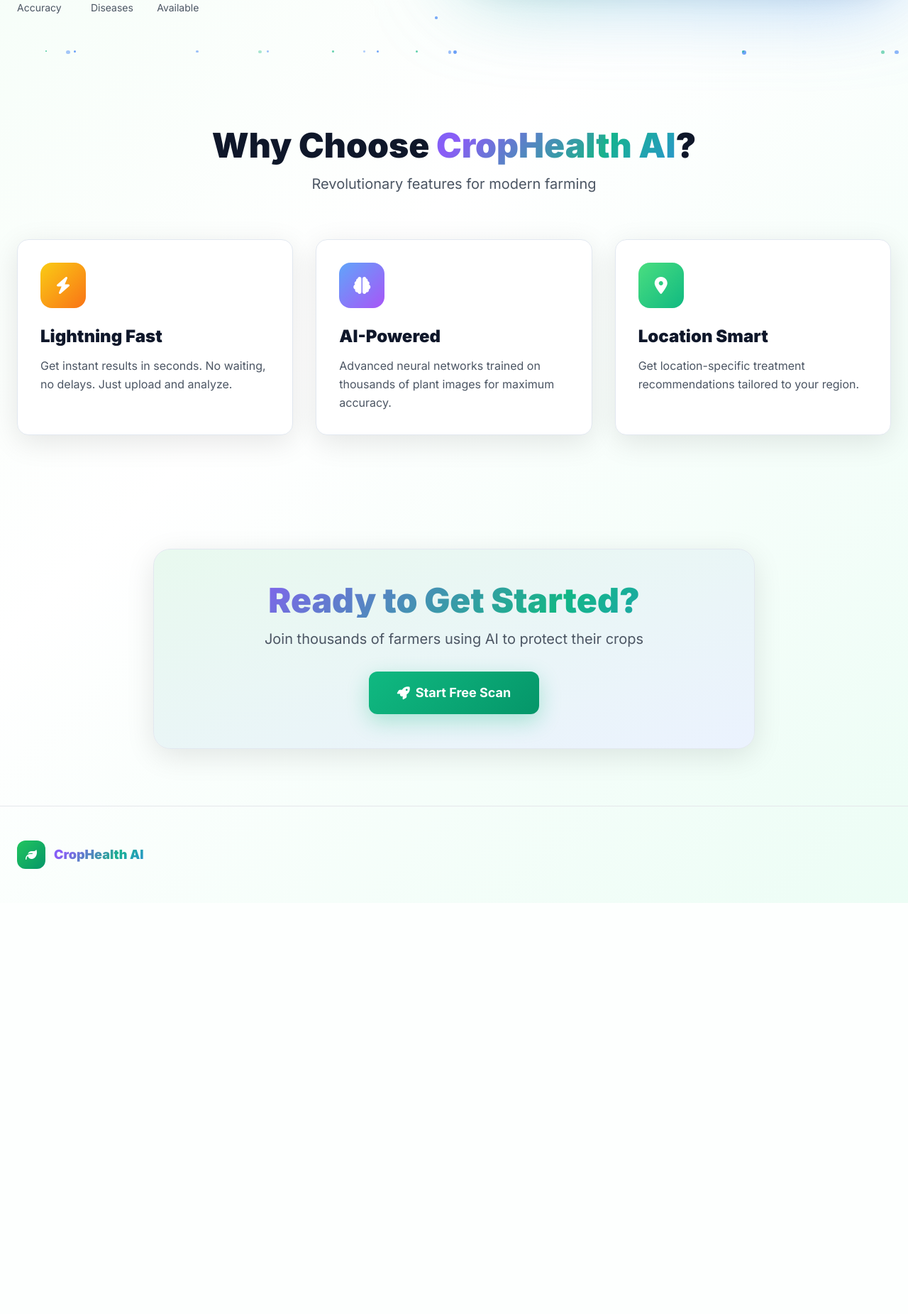
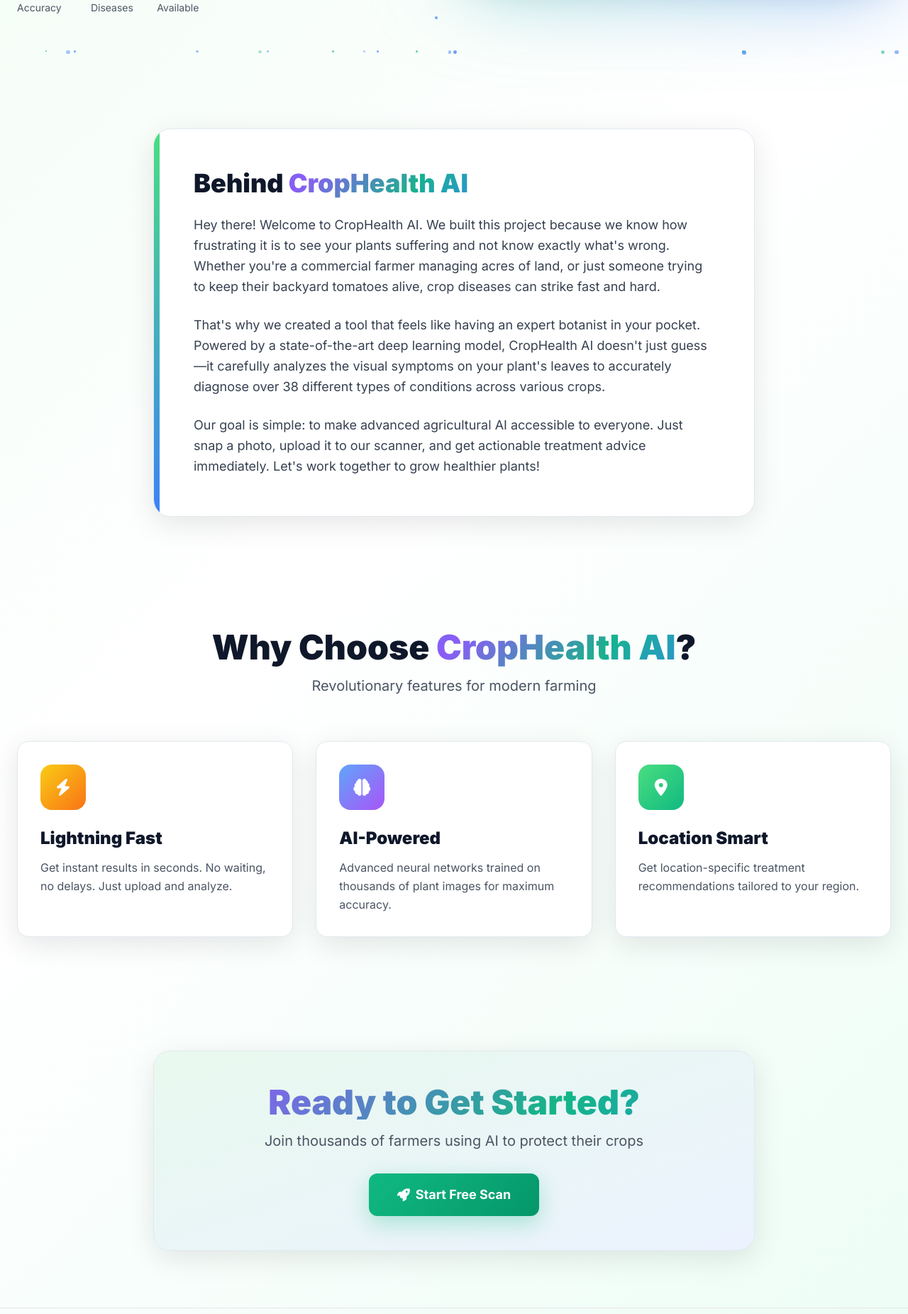
Before and after one commit to sohamx0/Crop-Health-AI, a Flask app: page / in a window 1280 px wide. Shown: the part 729-2580 px from the top of the page at 71% size. Before the commit the page ends 2001 px from the top, so only its background shows below. Run offline with Flask 3, Linux system fonts and the light colour scheme; some libraries are stand-ins or nearby versions.

Commit message:
Added plant disease model via Git LFS and updated homepage

```diff
--- a/templates/index.html
+++ b/templates/index.html
@@ -293,6 +293,27 @@
     </div>
   </section>
 
+  <!-- About Project Section -->
+  <section class="py-20 relative">
+    <div class="max-w-4xl mx-auto px-6">
+      <div class="card p-10 md:p-14 rounded-3xl relative overflow-hidden text-left">
+        <div class="absolute top-0 left-0 w-2 h-full bg-gradient-to-b from-green-400 to-blue-500"></div>
+        <h2 class="text-3xl md:text-4xl font-black mb-6">Behind <span class="gradient-text">CropHealth AI</span></h2>
+        <div class="space-y-6 text-lg text-gray-700 dark:text-gray-300 leading-relaxed">
+          <p>
+            Hey there! Welcome to CropHealth AI. We built this project because we know how frustrating it is to see your plants suffering and not know exactly what's wrong. Whether you're a commercial farmer managing acres of land, or just someone trying to keep their backyard tomatoes alive, crop diseases can strike fast and hard.
+          </p>
+          <p>
+            That's why we created a tool that feels like having an expert botanist in your pocket. Powered by a state-of-the-art deep learning model, CropHealth AI doesn't just guess—it carefully analyzes the visual symptoms on your plant's leaves to accurately diagnose over 38 different types of conditions across various crops.
+          </p>
+          <p>
+            Our goal is simple: to make advanced agricultural AI accessible to everyone. Just snap a photo, upload it to our scanner, and get actionable treatment advice immediately. Let's work together to grow healthier plants!
+          </p>
+        </div>
+      </div>
+    </div>
+  </section>
+
   <!-- Features Section -->
   <section class="py-20 relative">
     <div class="max-w-7xl mx-auto px-6">
```
Also changed, not shown: 3 other files.
